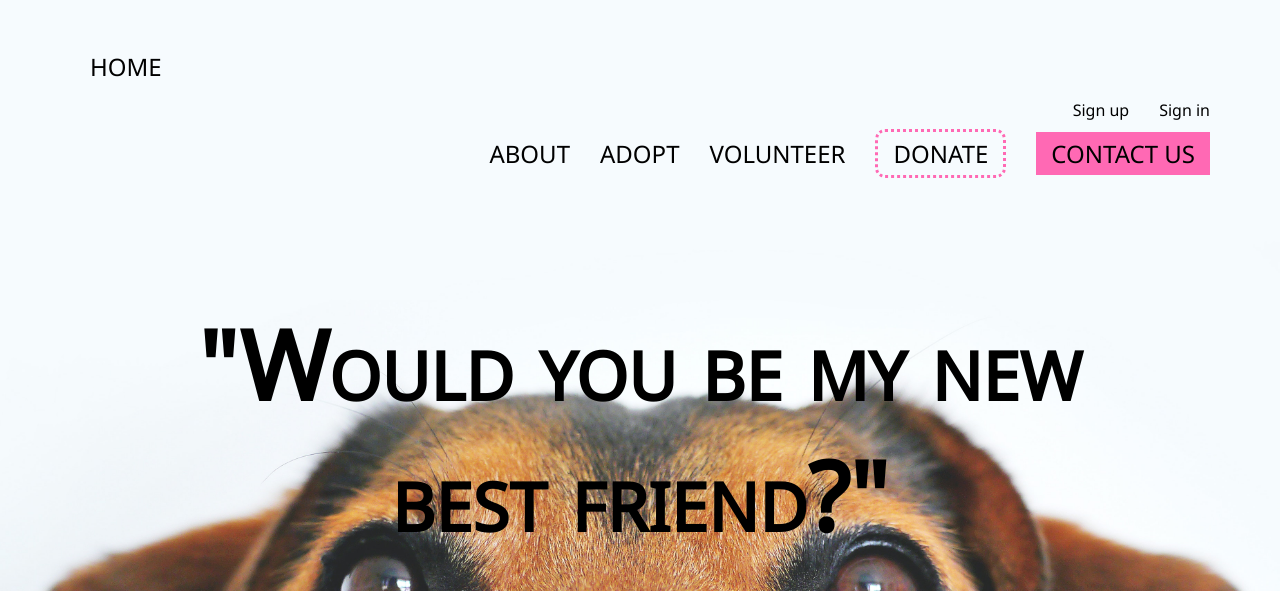
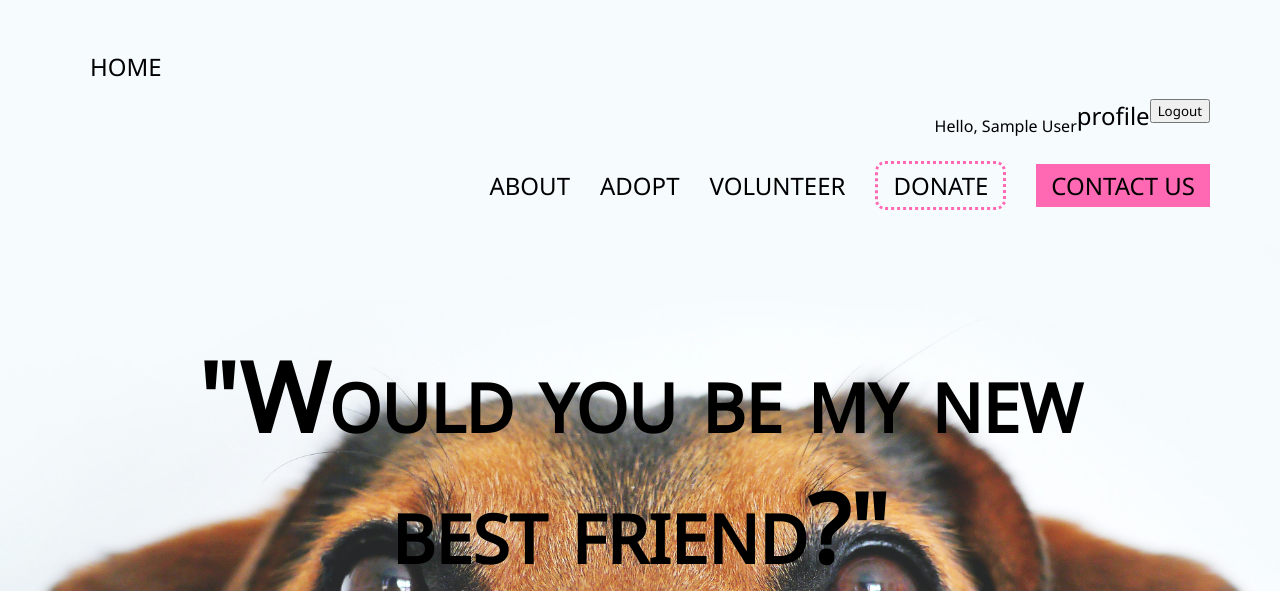
Before and after one commit to jxxjxxlxx/module2project2, a Node server app: page / in a window 1280 px wide. Shown: the top 591 px of the page. Run offline with Node 20, Linux system fonts and the light colour scheme; the visitor is signed in with stand-in values (Sample User, id 1); some libraries are stand-ins or nearby versions.

Commit message:
logged in nav, replaced logout button

```diff
--- a/views/layout.hbs
+++ b/views/layout.hbs
@@ -13,9 +13,7 @@
 
           <a href="/signup"></a>
           <a href="/signin"></a>
-         <form id="signout-form" action="/signout" method="POST">
-    {{!-- <button>Logout</button> --}}
-  </form>
+
 
     </nav>
     {{{body}}}
--- a/views/partial/nav.hbs
+++ b/views/partial/nav.hbs
@@ -2,9 +2,18 @@
         <div class="nav-up">
             <a class="home-logo" href="/">HOME</a>
             <ul class="nav-link">
+                {{#unless isLoggedIn}}
                 <li><a class="sign" href="/signup">Sign up</a></li>
                 <li><a class="sign" href="/signin">Sign in</a></li>
+                {{/unless}}
 
+             {{#if isLoggedIn}}
+            <p>Hello, {{currentUser.name}}</p>
+            <a href="/user-profile">profile</a>
+            <form id="signout-form" action="/signout" method="POST">
+            <button>Logout</button>
+            </form>
+            {{/if}}
             </ul>
         </div>
         <ul class="nav-link">
```
